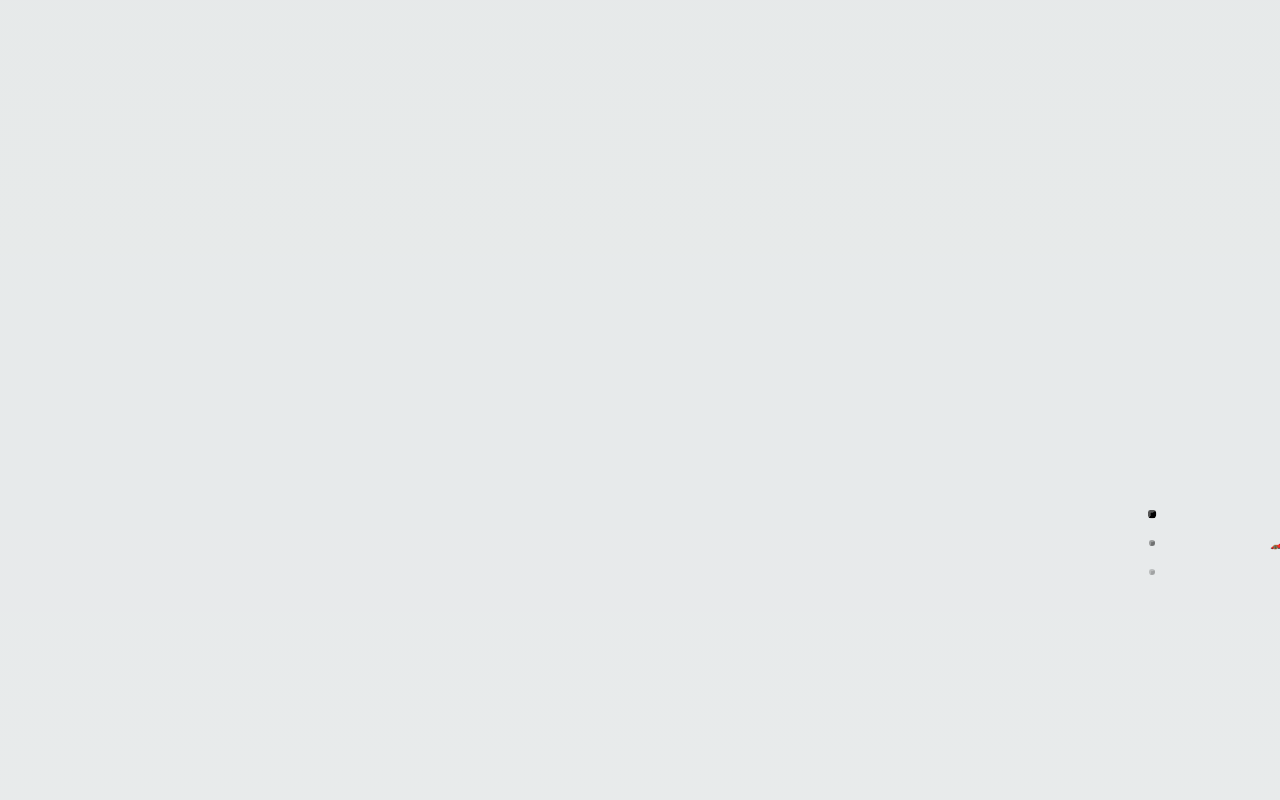
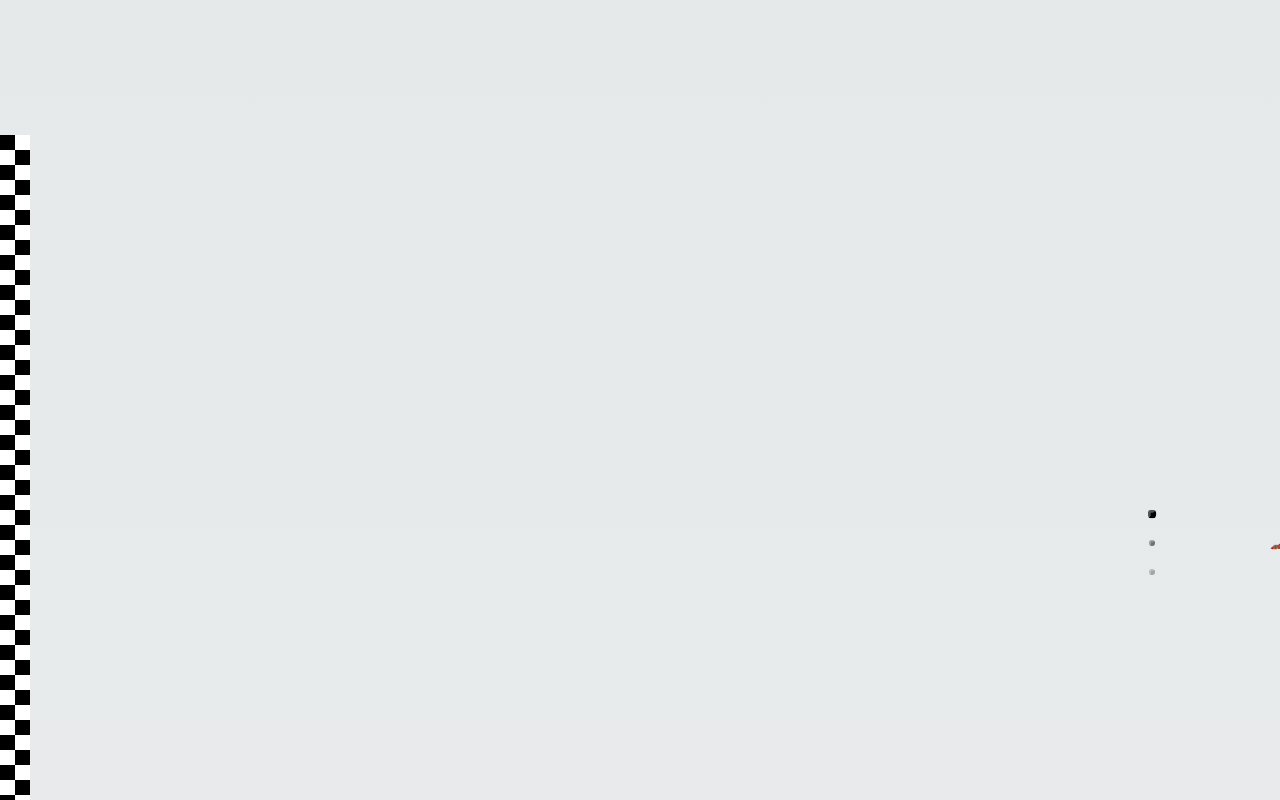
Before and after one commit to YujiTakebuchi/next-labo, a Next.js app: page /gimmik/formulaCar in a window 1280 px wide. Shown: the part 8860-9660 px from the top of the page. Built offline with nearby package versions, Linux system fonts and the light colour scheme.

Commit message:
F1のゴールライン設定途中、コンポーネント化の必要がある

```diff
--- a/pages/gimmik/formulaCar.tsx
+++ b/pages/gimmik/formulaCar.tsx
@@ -1,6 +1,7 @@
 import FormulaCar from "@/components/gimmik/fixedSlide/FormulaCar";
 import FixOnAvailable from "@/components/gimmik/FixOnAvailable";
 import FixedSlider from "@/components/gimmik/organisms/FixedSlider";
+import { CheckTileFillVertical } from "@/components/material/styled/TilesVertical";
 import { responsiveCSS } from "@/features/util";
 import { useWindowSize } from "@/hooks/windowHooks";
 import { css } from "@emotion/react";
@@ -11,11 +12,28 @@ export default function Home() {
     responsiveCSS("width", "100%", "100%"),
   ];
   const slides = [
-    <FormulaCar
-      key={"s1"}
-      progress={undefined}
-      fixedStyleObjectList={slideStyleList}
-    />,
+    <div
+      css={css`
+        position: relative;
+        height: 100%;
+      `}
+    >
+      <div
+        css={css`
+          position: absolute;
+          top: 50%;
+          left: 0;
+          transform: translateY(-50%);
+        `}
+      >
+        <CheckTileFillVertical />
+      </div>
+      <FormulaCar
+        key={"s1"}
+        progress={undefined}
+        fixedStyleObjectList={slideStyleList}
+      />
+    </div>,
     <FormulaCar
       key={"s2"}
       progress={undefined}
```
